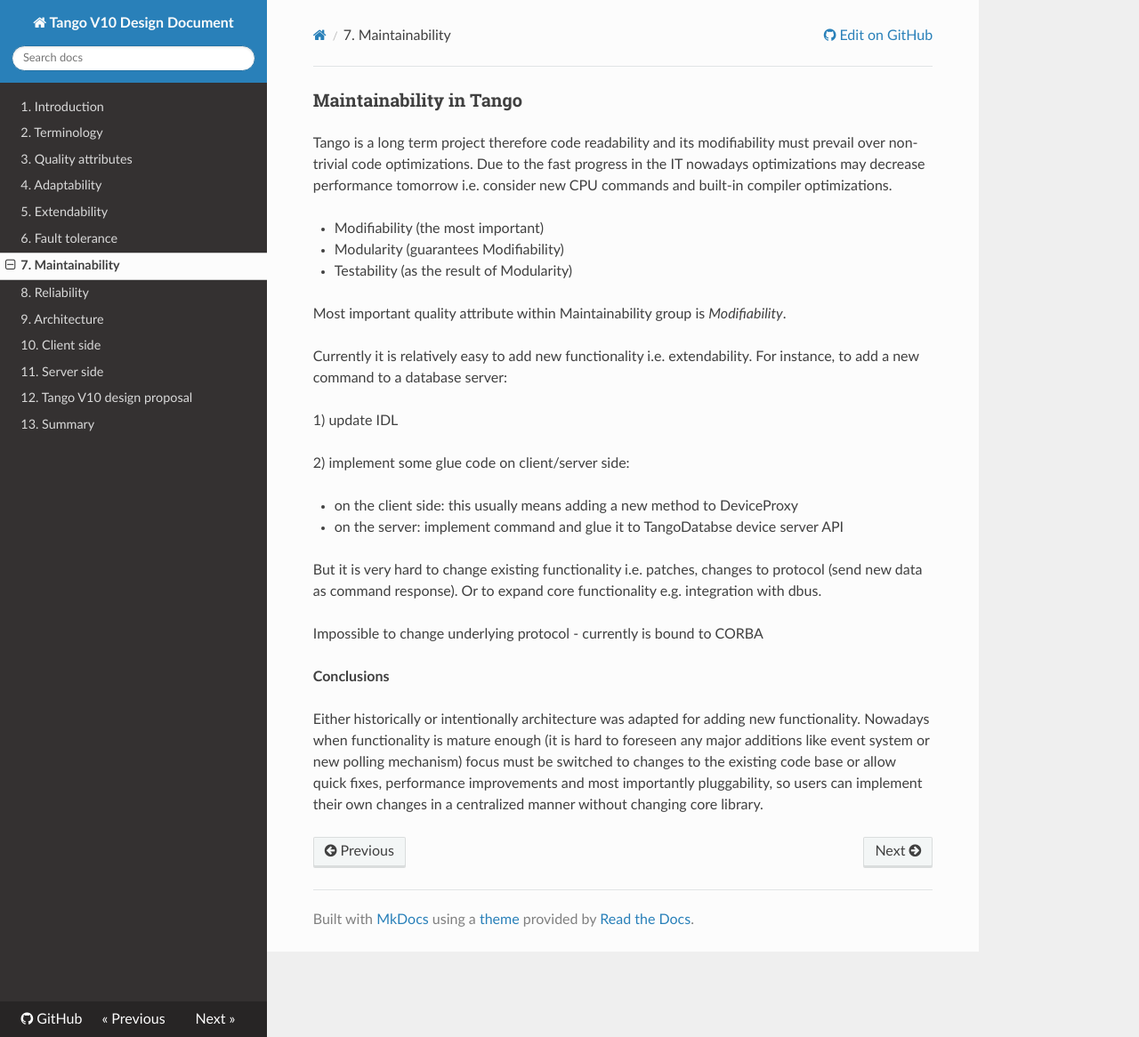
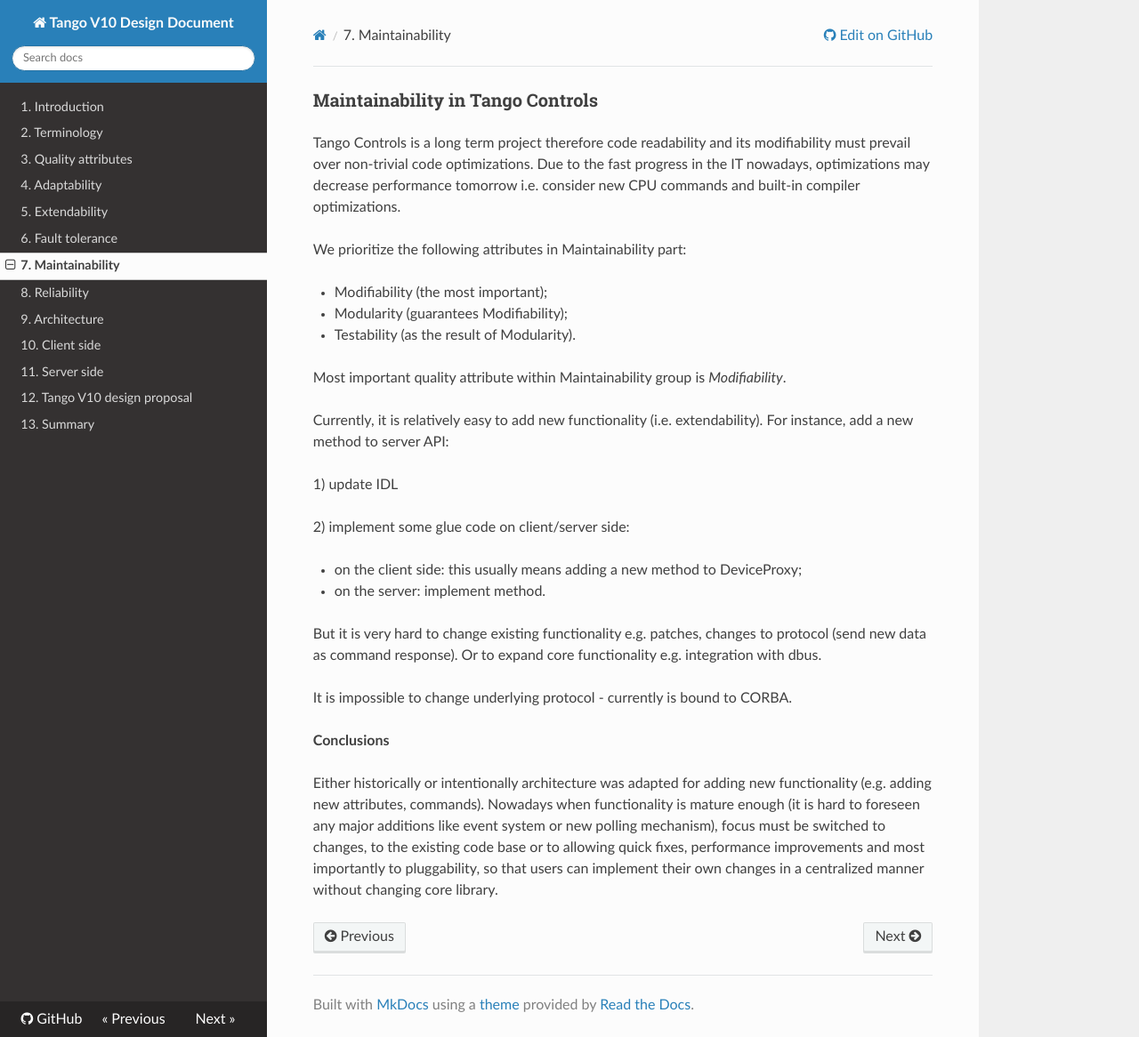
Before and after one commit to Ingvord/tango-v10-design-doc, an MkDocs documentation site: the page built from docs/maintainability.md, in a window 1280 px wide and 1166 px high. Shown: the whole window at 89% size. Built offline with MkDocs 1.6.1, drawn with Linux system fonts in a browser that asks for light colours; nearby versions of some CDN libraries.

Commit message:
Update maintainability.md

```diff
--- a/docs/maintainability.md
+++ b/docs/maintainability.md
@@ -1,28 +1,30 @@
-### Maintainability in Tango
+### Maintainability in Tango Controls
 
-Tango is a long term project therefore code readability and its modifiability must prevail over non-trivial code optimizations. Due to the fast progress in the IT nowadays optimizations may decrease performance tomorrow i.e. consider new CPU commands and built-in compiler optimizations.
+Tango Controls is a long term project therefore code readability and its modifiability must prevail over non-trivial code optimizations. Due to the fast progress in the IT nowadays, optimizations may decrease performance tomorrow i.e. consider new CPU commands and built-in compiler optimizations.
 
-- Modifiability (the most important)
-- Modularity (guarantees Modifiability)
-- Testability (as the result of Modularity)
+We prioritize the following attributes in Maintainability part:
+
+- Modifiability (the most important);
+- Modularity (guarantees Modifiability);
+- Testability (as the result of Modularity).
 
 
 Most important quality attribute within Maintainability group is _Modifiability_.
 
-Currently it is relatively easy to add new functionality i.e. extendability. For instance, to add a new command to a database server:
+Currently, it is relatively easy to add new functionality (i.e. extendability). For instance, add a new method to server API:
 
 1) update IDL
 
 2) implement some glue code on client/server side:
 
-- on the client side: this usually means adding a new method to DeviceProxy
+- on the client side: this usually means adding a new method to DeviceProxy;
 
-- on the server: implement command and glue it to TangoDatabse device server API
+- on the server: implement method.
 
-But it is very hard to change existing functionality i.e. patches, changes to protocol (send new data as command response). Or to expand core functionality e.g. integration with dbus.
+But it is very hard to change existing functionality e.g. patches, changes to protocol (send new data as command response). Or to expand core functionality e.g. integration with dbus.
 
-Impossible to change underlying protocol - currently is bound to CORBA
+It is impossible to change underlying protocol - currently is bound to CORBA.
 
 **Conclusions**
 
-Either historically or intentionally architecture was adapted for adding new functionality. Nowadays when functionality is mature enough (it is hard to foreseen any major additions like event system or new polling mechanism) focus must be switched to changes to the existing code base or allow quick fixes, performance improvements and most importantly pluggability, so users can implement their own changes in a centralized manner without changing core library.
+Either historically or intentionally architecture was adapted for adding new functionality (e.g. adding new attributes, commands). Nowadays when functionality is mature enough (it is hard to foreseen any major additions like event system or new polling mechanism), focus must be switched to changes, to the existing code base or to allowing quick fixes, performance improvements and most importantly to pluggability, so that users can implement their own changes in a centralized manner without changing core library.
```
